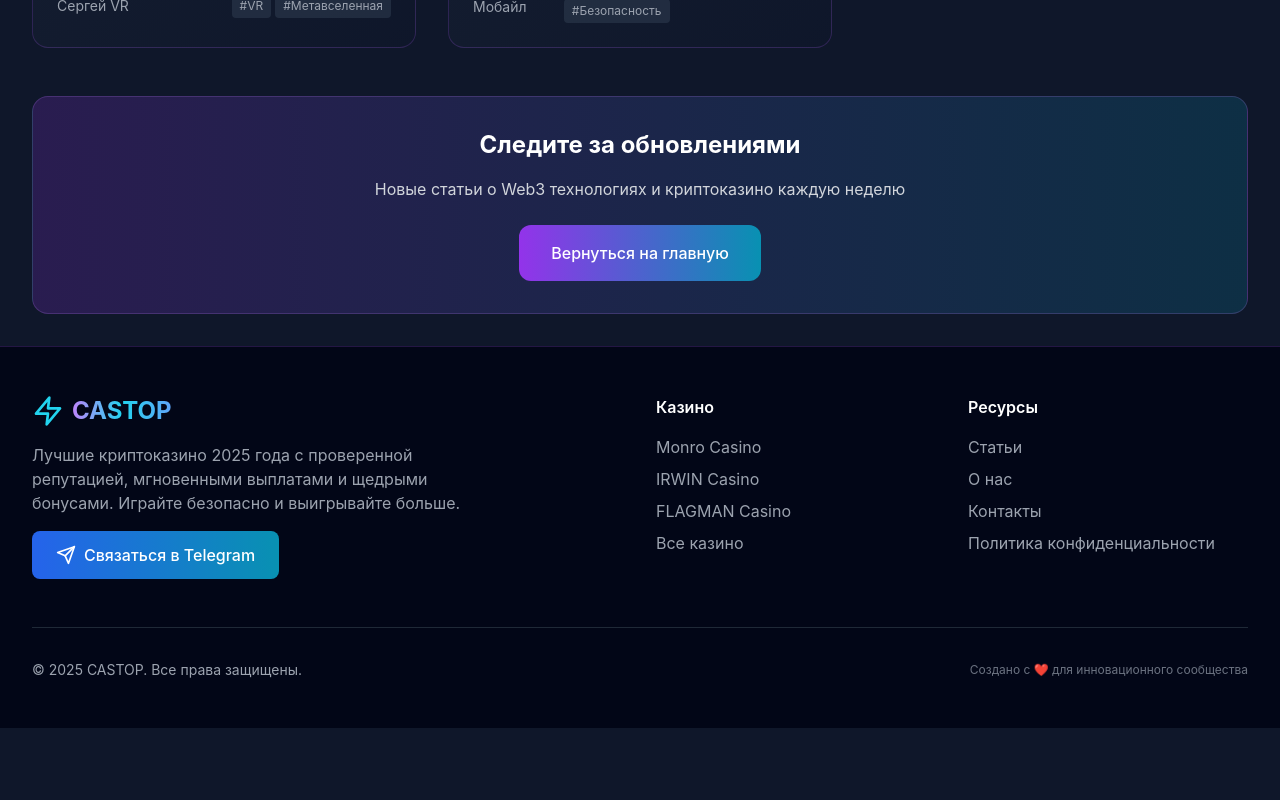
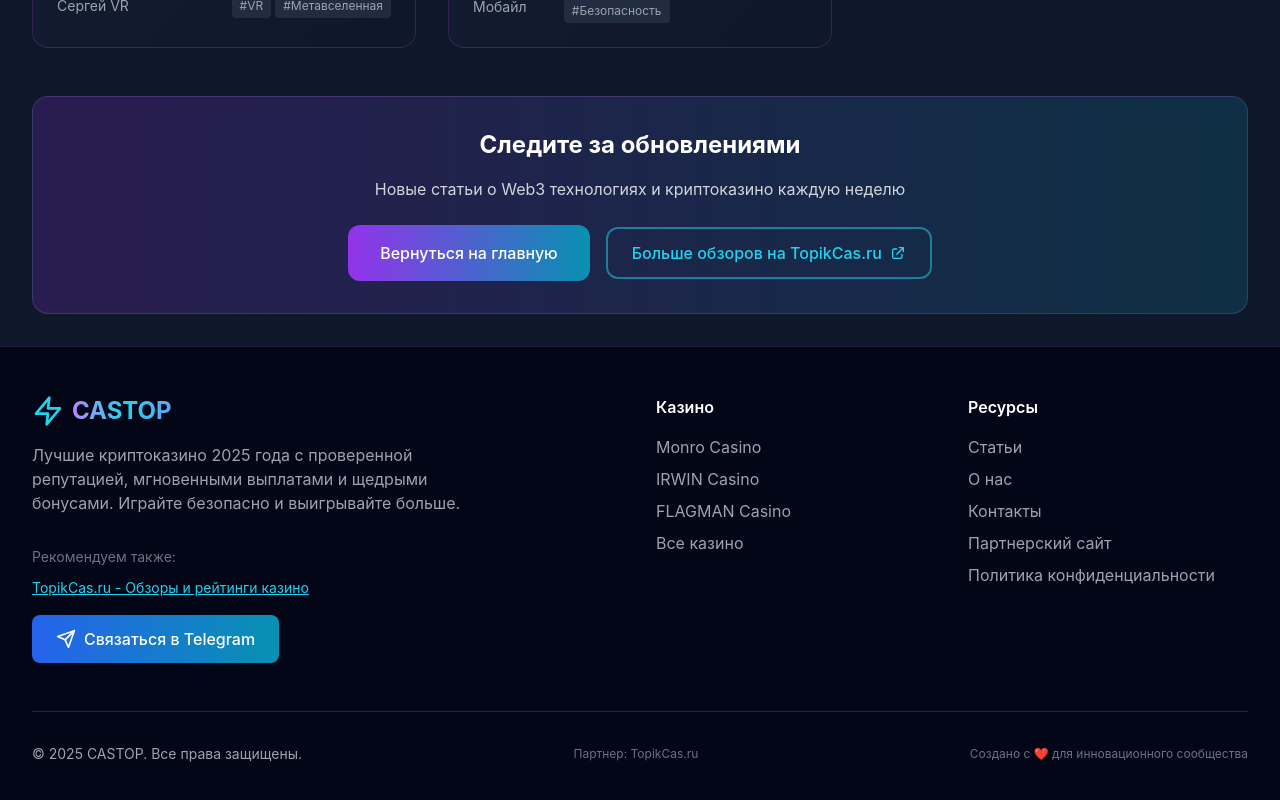
Before and after one commit to failemail/cas-top, a React (Vite) app: page /articles in a window 1280 px wide. Shown: the part 2043-2843 px from the top of the page. Before the commit the page ends 2771 px from the top, so only its background shows below. Built offline with nearby package versions, Linux system fonts and the light colour scheme.

Commit message:
Добавить ссылку на topikcas.ru для SEO

```diff
--- a/src/components/AboutSection.tsx
+++ b/src/components/AboutSection.tsx
@@ -126,9 +126,22 @@ const AboutSection: React.FC = () => {
             <p className="text-gray-300 mb-6">
               Следите за нашими проектами и будьте в курсе последних новостей
             </p>
-            <button className="px-8 py-4 bg-gradient-to-r from-purple-600 to-cyan-600 text-white rounded-xl font-medium text-lg hover:from-purple-700 hover:to-cyan-700 transition-all duration-300 glow-button hover:scale-105 transform">
-              Подписаться на обновления
-            </button>
+            <div className="flex flex-col sm:flex-row gap-4 justify-center items-center">
+              <button className="px-8 py-4 bg-gradient-to-r from-purple-600 to-cyan-600 text-white rounded-xl font-medium text-lg hover:from-purple-700 hover:to-cyan-700 transition-all duration-300 glow-button hover:scale-105 transform">
+                Подписаться на обновления
+              </button>
+              <a
+                href="https://topikcas.ru/"
+                target="_blank"
+                rel="noopener noreferrer"
+                className="inline-flex items-center space-x-2 px-6 py-3 border-2 border-cyan-400/50 text-cyan-400 rounded-xl font-medium hover:border-cyan-400 hover:bg-cyan-400/10 transition-all duration-300 hover:scale-105 transform"
+              >
+                <span>Посетить TopikCas.ru</span>
+                <svg className="w-4 h-4" fill="none" stroke="currentColor" viewBox="0 0 24 24">
+                  <path strokeLinecap="round" strokeLinejoin="round" strokeWidth={2} d="M10 6H6a2 2 0 00-2 2v10a2 2 0 002 2h10a2 2 0 002-2v-4M14 4h6m0 0v6m0-6L10 14" />
+                </svg>
+              </a>
+            </div>
           </div>
         </div>
       </div>
--- a/src/components/Footer.tsx
+++ b/src/components/Footer.tsx
@@ -21,6 +21,7 @@ const Footer: React.FC = () => {
         { label: 'Статьи', href: '/articles' },
         { label: 'О нас', href: '/#about' },
         { label: 'Контакты', href: '/#contact' },
+        { label: 'Партнерский сайт', href: 'https://topikcas.ru/', external: true },
         { label: 'Политика конфиденциальности', href: '#' }
       ]
     }
@@ -34,6 +35,8 @@ const Footer: React.FC = () => {
       }
     } else if (href.startsWith('mailto:')) {
       window.location.href = href;
+    } else if (href.startsWith('https://')) {
+      window.open(href, '_blank', 'noopener,noreferrer');
     }
   };
 
@@ -61,6 +64,19 @@ const Footer: React.FC = () => {
               и щедрыми бонусами. Играйте безопасно и выигрывайте больше.
             </p>
 
+            {/* SEO Link */}
+            <div className="pt-4">
+              <p className="text-gray-500 text-sm mb-2">Рекомендуем также:</p>
+              <a
+                href="https://topikcas.ru/"
+                target="_blank"
+                rel="noopener noreferrer"
+                className="text-cyan-400 hover:text-cyan-300 transition-colors duration-300 text-sm underline"
+              >
+                TopikCas.ru - Обзоры и рейтинги казино
+              </a>
+            </div>
+
             {/* Telegram Support */}
             <button
               onClick={handleTelegramClick}
@@ -78,7 +94,16 @@ const Footer: React.FC = () => {
               <ul className="space-y-2">
                 {section.links.map((link, linkIndex) => (
                   <li key={linkIndex}>
-                    {link.href.startsWith('/') ? (
+                    {link.external ? (
+                      <a
+                        href={link.href}
+                        target="_blank"
+                        rel="noopener noreferrer"
+                        className="text-gray-400 hover:text-cyan-400 transition-colors duration-300"
+                      >
+                        {link.label}
+                      </a>
+                    ) : link.href.startsWith('/') ? (
                       <Link
                         to={link.href}
                         className="text-gray-400 hover:text-cyan-400 transition-colors duration-300"
@@ -105,6 +130,16 @@ const Footer: React.FC = () => {
           <p className="text-gray-400 text-sm">
             © {currentYear} CASTOP. Все права защищены.
           </p>
+          <div className="flex items-center space-x-4">
+            <a
+              href="https://topikcas.ru/"
+              target="_blank"
+              rel="noopener noreferrer"
+              className="text-gray-500 hover:text-cyan-400 transition-colors duration-300 text-xs"
+            >
+              Партнер: TopikCas.ru
+            </a>
+          </div>
           <p className="text-gray-500 text-xs">
             Создано с ❤️ для инновационного сообщества
           </p>
--- a/src/components/SEOContent.tsx
+++ b/src/components/SEOContent.tsx
@@ -39,6 +39,24 @@ const SEOContent: React.FC = () => {
             Мы не продвигаем азартные игры — наш проект носит исключительно информационный характер. Цель — помочь пользователям сделать осознанный выбор среди платформ с прозрачной политикой и отзывчивой поддержкой.
           </p>
 
+          <div className="mt-8 p-6 bg-gradient-to-r from-slate-800/50 to-slate-900/50 rounded-2xl border border-purple-500/20">
+            <h4 className="text-xl font-semibold text-white mb-4">Полезные ресурсы:</h4>
+            <p className="text-gray-300 mb-3">
+              Для получения дополнительной информации о казино и игровых платформах рекомендуем посетить:
+            </p>
+            <a
+              href="https://topikcas.ru/"
+              target="_blank"
+              rel="noopener noreferrer"
+              className="inline-flex items-center space-x-2 text-cyan-400 hover:text-cyan-300 transition-colors duration-300 font-medium"
+            >
+              <span>TopikCas.ru - Независимые обзоры казино</span>
+              <svg className="w-4 h-4" fill="none" stroke="currentColor" viewBox="0 0 24 24">
+                <path strokeLinecap="round" strokeLinejoin="round" strokeWidth={2} d="M10 6H6a2 2 0 00-2 2v10a2 2 0 002 2h10a2 2 0 002-2v-4M14 4h6m0 0v6m0-6L10 14" />
+              </svg>
+            </a>
+          </div>
+
           {/* Keywords Section */}
           <div className="mt-12 p-6 bg-gradient-to-r from-purple-900/20 to-cyan-900/20 rounded-2xl border border-purple-500/20">
             <h4 className="text-xl font-semibold text-white mb-4">Часто ищут:</h4>
--- a/src/pages/ArticlesPage.tsx
+++ b/src/pages/ArticlesPage.tsx
@@ -215,12 +215,25 @@ const ArticlesPage: React.FC = () => {
               <p className="text-gray-300 mb-6">
                 Новые статьи о Web3 технологиях и криптоказино каждую неделю
               </p>
+              <div className="flex flex-col sm:flex-row gap-4 justify-center items-center">
                 <Link
                   to="/"
                   className="inline-flex items-center space-x-2 px-8 py-4 bg-gradient-to-r from-purple-600 to-cyan-600 text-white rounded-xl font-medium hover:from-purple-700 hover:to-cyan-700 transition-all duration-300 glow-button hover:scale-105 transform"
                 >
                   <span>Вернуться на главную</span>
                 </Link>
+                <a
+                  href="https://topikcas.ru/"
+                  target="_blank"
+                  rel="noopener noreferrer"
+                  className="inline-flex items-center space-x-2 px-6 py-3 border-2 border-cyan-400/50 text-cyan-400 rounded-xl font-medium hover:border-cyan-400 hover:bg-cyan-400/10 transition-all duration-300 hover:scale-105 transform"
+                >
+                  <span>Больше обзоров на TopikCas.ru</span>
+                  <svg className="w-4 h-4" fill="none" stroke="currentColor" viewBox="0 0 24 24">
+                    <path strokeLinecap="round" strokeLinejoin="round" strokeWidth={2} d="M10 6H6a2 2 0 00-2 2v10a2 2 0 002 2h10a2 2 0 002-2v-4M14 4h6m0 0v6m0-6L10 14" />
+                  </svg>
+                </a>
+              </div>
             </div>
           </div>
         </div>
```
Lines whose indentation alone changed are shown as unchanged.
